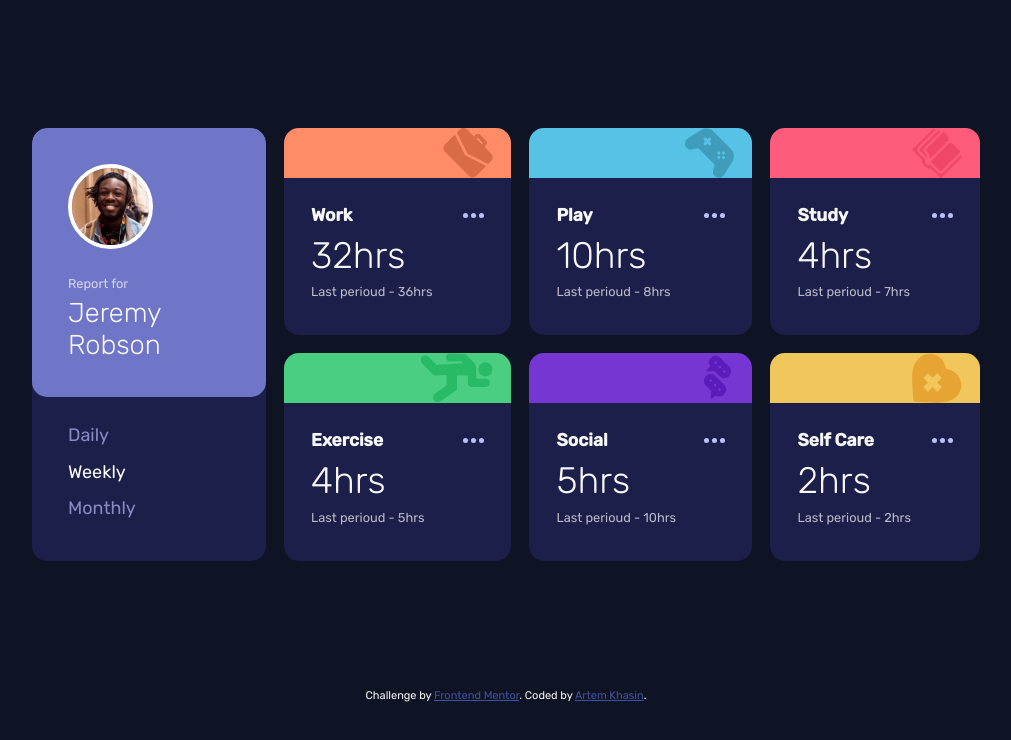
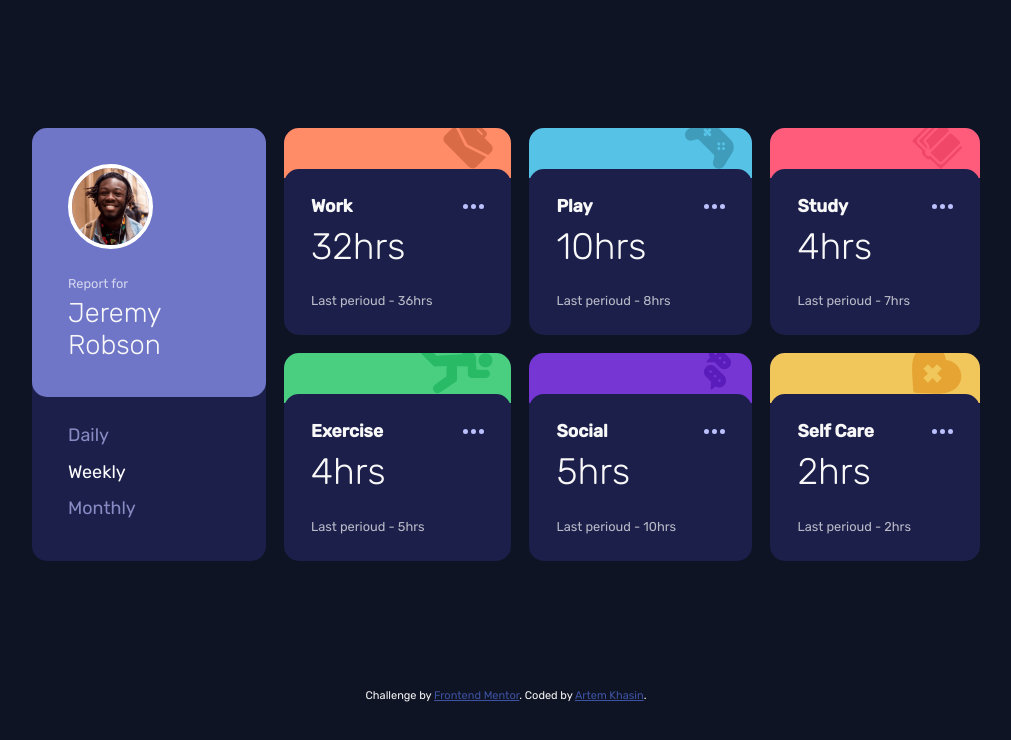
Before and after one commit to khasTema/fe-timetrack_dashboard, a plain HTML site: page index.html in a window 1280 px wide. Shown: the whole page, without its empty margins (134-1145 px from the left). Drawn offline with Linux system fonts and the light colour scheme.

Commit message:
layering done v2.0

```diff
--- a/css/style.css
+++ b/css/style.css
@@ -82,7 +82,7 @@ img[src="images/icon-ellipsis.svg"]{
     background-color: #ff5c7c ;
 }
 
-.exersise{
+.exercise{
     background-color: #4acf81;
 }
 
@@ -104,11 +104,16 @@ img[src="images/icon-ellipsis.svg"]{
     justify-content: flex-end;
     padding-right: 1em;
     height: 50px;
-    object-fit: cover;
+    overflow: hidden;
+    border-top-left-radius: 15px;
+    border-top-right-radius: 15px;
+    margin-bottom: -0.5em;
+
 }
 
 .background-card img{
     height: 100%;
+    margin-top: -0.5em;
 }
 
 .main-grid{
@@ -131,12 +136,10 @@ img[src="images/icon-ellipsis.svg"]{
 }
 
 .card{
-    /* border: 1px dashed greenyellow; */
-    background-color: #1c1f4a;
     border-radius: 15px;
-    overflow: hidden;
     grid-column: 2/3;
     width: 100%;
+    background-color: #1c1f4a;
 }
 
 .header-card{
@@ -195,12 +198,11 @@ img[src="images/icon-ellipsis.svg"]{
 }
 
 .card-body_grid{
-    /* background-color: #1c1f4a; */
-    /* border-radius: 15px; */
-    /* border: 1px dashed yellow; */
+    border-radius: 15px;
+    background-color: #1c1f4a;
     display: grid;
     grid-template-columns: 1em auto 2em auto 1em;
-    grid-template-rows: 1em auto auto 1em;
+    grid-template-rows: 1em auto auto 3em;
     grid-gap: 0.2em;
     grid-template-areas:
         ". . . . ."
--- a/index.html
+++ b/index.html
@@ -69,7 +69,7 @@
       </div>
 
       <div class="card card4 card_grid">
-        <div class="background-card exersise">
+        <div class="background-card exercise">
           <img src="images/icon-exercise.svg">
         </div>
         <div class="card-body card-body_grid">
```
